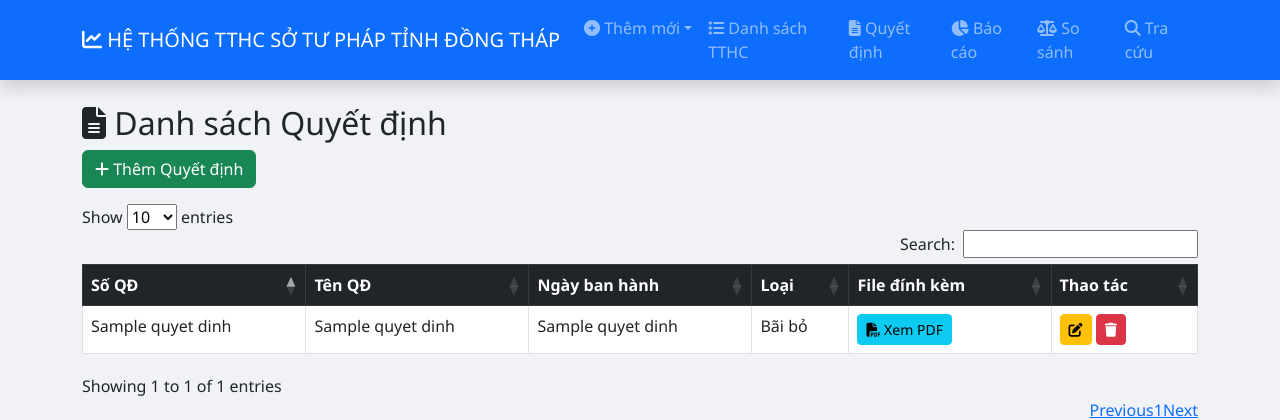
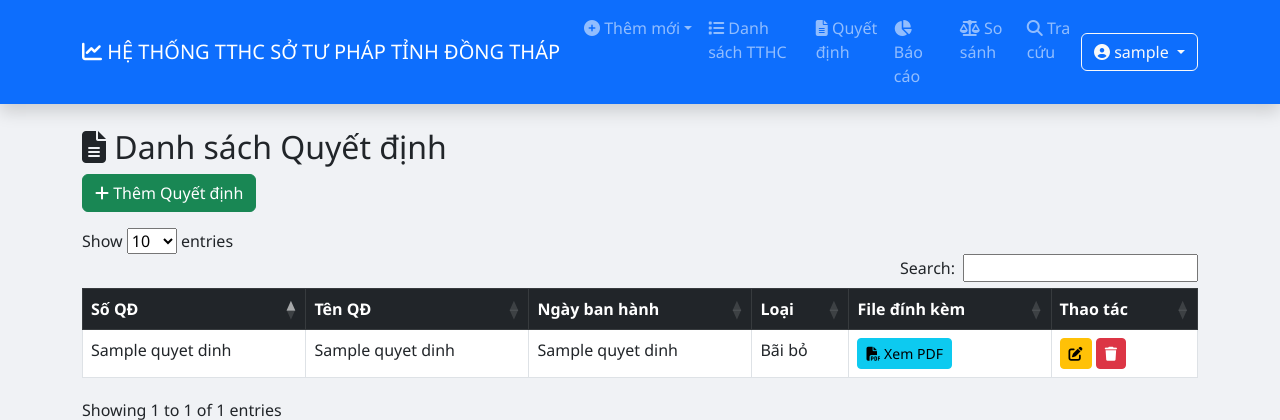
Before and after one commit to sotuphap-stpdt/quan-ly-tthc, a Flask app: template templates/quyet_dinh_list.html in a window 1280 px wide. Shown: the top 420 px of the page. Run offline with Flask 3, Linux system fonts and the light colour scheme; the template is opened without the code that fills it: most values are stand-ins (such as "Sample title", 1, 10 or a date in 2020); some libraries are stand-ins or nearby versions.

Commit message:
Update quyet_dinh_list.html

```diff
--- a/templates/quyet_dinh_list.html
+++ b/templates/quyet_dinh_list.html
@@ -11,11 +11,13 @@
         * { margin: 0; padding: 0; box-sizing: border-box; }
         body { background: #f0f2f5; font-family: 'Segoe UI', Tahoma, Geneva, Verdana, sans-serif; display: flex; flex-direction: column; min-height: 100vh; }
         .main-content { flex: 1; }
-        .footer { background: linear-gradient(135deg, #1e3c72 0%, #2a5298 100%); color: white; padding: 25px 0 20px; margin-top: 30px; }
+        .footer { background: linear-gradient(135deg, #1e3c72 0%, #2a5298 100%); color: white; padding: 25px 0 20px; margin-top: 30px; width: 100%; }
         .footer .footer-info { text-align: center; }
         .footer .footer-info p { margin-bottom: 8px; font-size: 0.9rem; }
         .footer .footer-info i { width: 25px; margin-right: 8px; opacity: 0.8; }
         .footer .copyright { text-align: center; padding-top: 15px; margin-top: 15px; border-top: 1px solid rgba(255,255,255,0.2); font-size: 0.8rem; opacity: 0.7; }
+        .dropdown-menu { min-width: 200px; }
+        .dropdown-item i { width: 20px; margin-right: 8px; }
     </style>
 </head>
 <body>
@@ -32,6 +34,11 @@
                     <ul class="dropdown-menu">
                         <li><a class="dropdown-item" href="/tthc/them"><i class="fas fa-folder-plus"></i> Thêm TTHC</a></li>
                         <li><a class="dropdown-item" href="/quyet_dinh/them"><i class="fas fa-gavel"></i> Thêm Quyết định</a></li>
+                        {% if role == 'admin' %}
+                        <li><hr class="dropdown-divider"></li>
+                        <li><a class="dropdown-item" href="/users"><i class="fas fa-users"></i> Quản lý người dùng</a></li>
+                        <li><a class="dropdown-item" href="/backup"><i class="fas fa-database"></i> Sao lưu dữ liệu</a></li>
+                        {% endif %}
                     </ul>
                 </li>
                 <li class="nav-item"><a class="nav-link" href="/tthc"><i class="fas fa-list"></i> Danh sách TTHC</a></li>
@@ -40,6 +47,22 @@
                 <li class="nav-item"><a class="nav-link" href="/so_sanh_quyet_dinh"><i class="fas fa-balance-scale"></i> So sánh</a></li>
                 <li class="nav-item"><a class="nav-link" href="/tim_kiem"><i class="fas fa-search"></i> Tra cứu</a></li>
             </ul>
+        </div>
+        <div class="ms-auto">
+            <div class="dropdown">
+                <button class="btn btn-outline-light dropdown-toggle" type="button" data-bs-toggle="dropdown">
+                    <i class="fas fa-user-circle"></i> {{ username }} {% if role == 'admin' %}<span class="badge bg-danger ms-1">Admin</span>{% endif %}
+                </button>
+                <ul class="dropdown-menu dropdown-menu-end">
+                    <li><a class="dropdown-item" href="/doi_mat_khau"><i class="fas fa-key"></i> Đổi mật khẩu</a></li>
+                    {% if role == 'admin' %}
+                    <li><a class="dropdown-item" href="/users"><i class="fas fa-users"></i> Quản lý người dùng</a></li>
+                    <li><a class="dropdown-item" href="/backup"><i class="fas fa-database"></i> Sao lưu dữ liệu</a></li>
+                    {% endif %}
+                    <li><hr class="dropdown-divider"></li>
+                    <li><a class="dropdown-item text-danger" href="/logout"><i class="fas fa-sign-out-alt"></i> Đăng xuất</a></li>
+                </ul>
+            </div>
         </div>
     </div>
 </nav>
@@ -51,7 +74,7 @@
         <div class="table-responsive">
             <table id="table" class="table table-bordered">
                 <thead class="table-dark">
-                    <tr><th>Số QĐ</th><th>Tên QĐ</th><th>Ngày ban hành</th><th>Loại</th><th>File đính kèm</th><th>Thao tác</th></tr>
+                    <tr><th>Số QĐ</th><th>Tên QĐ</th><th>Ngày ban hành</th><th>Loại</th><th>File đính kèm</th><th>Thao tác</th></td>
                 </thead>
                 <tbody>
                     {% for q in quyet_dinhs %}
```
